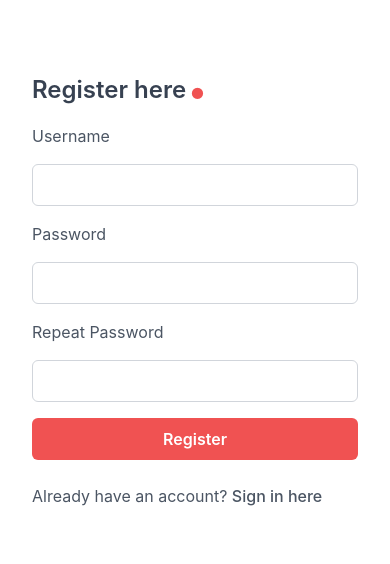
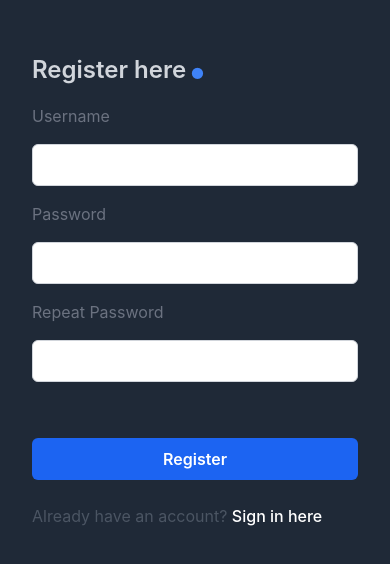
Before and after one commit to LogisticsCo/Logisticsweb, a React (Vite) app in the folder logistics/frontend/SiteFrontend/: page /register in a window 390 px wide. Shown: the part 150-714 px from the top of the page. Built offline with nearby package versions, Linux system fonts and the light colour scheme.

Commit message:
Push theme

```diff
--- a/logistics/frontend/SiteFrontend/src/pages/@auth/login.jsx
+++ b/logistics/frontend/SiteFrontend/src/pages/@auth/login.jsx
@@ -2,7 +2,7 @@ function Login() {
   return (
     <>
       {/* <!-- component --> */}
-      <div class="bg-white flex justify-center items-center h-screen overflow-hidden">
+      <div class="bg-gray-800 flex justify-center items-center h-screen overflow-hidden">
         {/* <!-- Left: Image --> */}
         <div class="w-1/2 h-screen hidden lg:block">
           <img
@@ -13,11 +13,13 @@ function Login() {
         </div>
         {/* <!-- Right: Login Form --> */}
         <div class="lg:p-36 md:p-52 sm:20 p-8 w-full lg:w-1/2">
-          <h1 class="text-2xl font-semibold mb-4 text-gray-700">Login here<span className="text-7xl text-red-500">.</span></h1>
+          <h1 class="text-2xl font-semibold mb-4 text-gray-300">
+            Login here<span className="text-7xl text-blue-500">.</span>
+          </h1>
           <form action="#" method="POST">
             {/* <!-- Username Input --> */}
             <div class="mb-4 bg-sky-100">
-              <label for="username" class="block text-gray-600 mb-4">
+              <label for="username" class="block text-gray-400 mb-4">
                 Username
               </label>
               <input
@@ -30,7 +32,7 @@ function Login() {
             </div>
             {/* <!-- Password Input --> */}
             <div class="mb-4">
-              <label for="password" class="block text-gray-600 mb-4">
+              <label for="password" class="block text-gray-400 mb-4">
                 Password
               </label>
               <input
@@ -56,7 +58,7 @@ function Login() {
                 </div>
                 <label
                   for="remember"
-                  class="ms-1 md:ms-2 font-medium text-gray-600"
+                  class="ms-1 md:ms-2 font-medium text-gray-400"
                 >
                   Remember me
                 </label>
@@ -71,16 +73,15 @@ function Login() {
             {/* <!-- Login Button --> */}
             <button
               type="submit"
-              class="bg-red-500 hover:bg-blue-600 text-white font-semibold rounded-md py-2 px-4 w-full"
+              class="mt-10 bg-blue-600 hover:bg-blue-500 text-white font-semibold rounded-md py-2 px-4 w-full"
             >
               Login
             </button>
           </form>
           {/* <!-- Sign up  Link --> */}
-          <div class="mt-6 text-gray-600">
-            <span>
-            Don’t have an account yet? </span>
-            <a href="/register" class="hover:underline">
+          <div class="mt-6 text-gray-400">
+            <span>Don’t have an account yet? </span>
+            <a href="/register" class="text-white hover:underline">
               Sign up here
             </a>
           </div>
--- a/logistics/frontend/SiteFrontend/src/pages/@auth/signup.jsx
+++ b/logistics/frontend/SiteFrontend/src/pages/@auth/signup.jsx
@@ -2,7 +2,7 @@ function Signup() {
   return (
     <>
       {/* <!-- component --> */}
-        <div class="bg-white flex justify-center items-center h-screen overflow-hidden">
+      <div class="bg-gray-800 flex justify-center items-center h-screen overflow-hidden">
         {/* <!-- Left: Image --> */}
         <div class="w-1/2 h-screen hidden lg:block">
           <img
@@ -13,60 +13,61 @@ function Signup() {
         </div>
         {/* <!-- Right: Login Form --> */}
         <div class="lg:p-36 md:p-52 sm:20 p-8 w-full lg:w-1/2">
-            <h1 class="text-2xl font-semibold mb-4 text-gray-700">Register here<span className="text-7xl text-red-500">.</span></h1>
+          <h1 class="text-2xl font-semibold mb-4 text-gray-300">
+            Register here<span className="text-7xl text-blue-500">.</span>
+          </h1>
           <form action="#" method="POST">
             {/* <!-- Username Input --> */}
             <div class="mb-4 bg-sky-100">
-                <label for="username" class="block text-gray-600 mb-4">
+              <label for="username" class="block text-gray-500 mb-4">
                 Username
               </label>
               <input
                 type="text"
                 id="username"
                 name="username"
-                  class="w-full border border-gray-300 rounded-md py-2 px-3 focus:outline-none focus:border-blue-500"
+                class="text-gray-900 w-full border border-gray-300 rounded-md py-2 px-3 focus:outline-none focus:border-blue-500"
                 autocomplete="off"
               />
             </div>
             {/* <!-- Password Input --> */}
             <div class="mb-4">
-                <label for="password" class="block text-gray-600 mb-4">
+              <label for="password" class="block text-gray-500 mb-4">
                 Password
               </label>
               <input
                 type="password"
                 id="password"
                 name="password"
-                  class="w-full border border-gray-300 rounded-md py-2 px-3 focus:outline-none focus:border-blue-500"
+                class="text-gray-900 w-full border border-gray-300 rounded-md py-2 px-3 focus:outline-none focus:border-blue-500"
                 autocomplete="off"
               />
             </div>
             {/* <!-- Repeat Password Input --> */}
             <div class="mb-4">
-                <label for="password" class="block text-gray-600 mb-4">
+              <label for="password" class="block text-gray-500 mb-4">
                 Repeat Password
               </label>
               <input
                 type="password"
                 id="password"
                 name="password"
-                  class="w-full border border-gray-300 rounded-md py-2 px-3 focus:outline-none focus:border-blue-500"
+                class="text-gray-900 w-full border border-gray-300 rounded-md py-2 px-3 focus:outline-none focus:border-blue-500"
                 autocomplete="off"
               />
             </div>
             {/* <!-- Login Button --> */}
             <button
               type="submit"
-                class="bg-red-500 hover:bg-blue-600 text-white font-semibold rounded-md py-2 px-4 w-full"
+              class="mt-10 bg-blue-600 hover:bg-blue-500 text-white font-semibold rounded-md py-2 px-4 w-full"
             >
               Register
             </button>
           </form>
           {/* <!-- Sign up  Link --> */}
           <div class="mt-6 text-gray-600">
-              <span>
-              Already have an account? </span>
-              <a href="/login" class="hover:underline">
+            <span>Already have an account? </span>
+            <a href="/login" class="text-white hover:underline">
               Sign in here
             </a>
           </div>
--- a/logistics/frontend/SiteFrontend/src/pages/dashboard/OrderList.jsx
+++ b/logistics/frontend/SiteFrontend/src/pages/dashboard/OrderList.jsx
@@ -11,9 +11,9 @@ const OrderCard = ({ orderId, status, times, image, isActive, onClick }) => {
   return (
     <div
       onClick={onClick}
-      className={`rounded-lg p-4 flex justify-between items-center mb-4 cursor-pointer ${
+      className={`rounded-lg p-4 flex justify-between items-center mb-4 cursor-pointer transition-opacity duration-300 ease-in-out ${
         isActive ? "bg-blue-800 border-2 border-blue-500" : "bg-gray-900"
-      }`}
+      } group-hover:opacity-70 hover:!opacity-100`} // Smooth transition
     >
       <div className="flex flex-col space-y-2">
         <div className="text-white text-sm font-semibold">
@@ -107,6 +107,7 @@ const OrderList = ({ activeOrderId, setActiveOrderId }) => {
       </div>
 
       {/* Order Cards */}
+      <div className="group">
         {filteredOrders.map((order) => (
           <OrderCard
             key={order.orderId}
@@ -119,6 +120,7 @@ const OrderList = ({ activeOrderId, setActiveOrderId }) => {
           />
         ))}
       </div>
+    </div>
   );
 };
 
```
Lines whose indentation alone changed are shown as unchanged.
